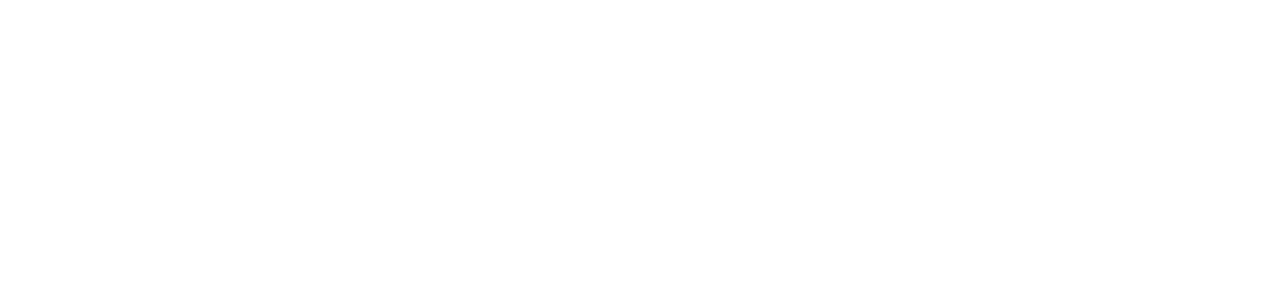
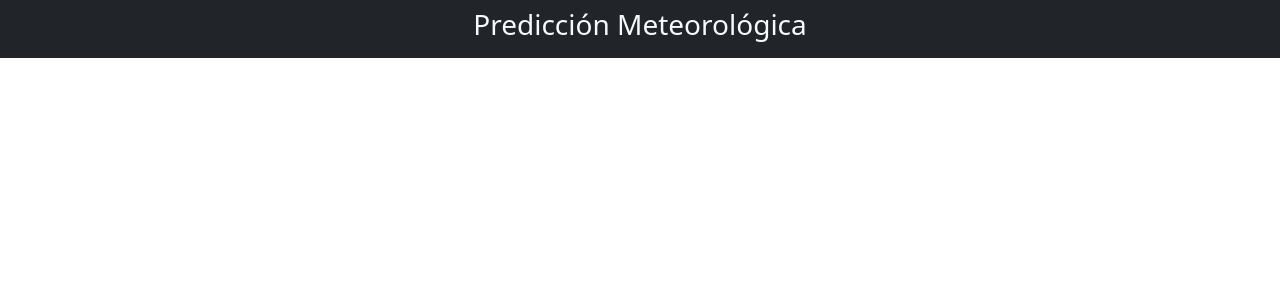
Before and after one commit to HamzaBhf00/openweather, a React (Create React App) app: page / in a window 1280 px wide. Shown: the top 300 px of the page. Built offline with nearby package versions, Linux system fonts and the light colour scheme.

Commit message:
NavBar y un poco de modificaciones

```diff
--- a/public/index.html
+++ b/public/index.html
@@ -1,14 +1,12 @@
 <!DOCTYPE html>
 <html lang="en">
+
 <head>
   <meta charset="utf-8" />
   <link rel="icon" href="%PUBLIC_URL%/favicon.ico" />
   <meta name="viewport" content="width=device-width, initial-scale=1" />
   <meta name="theme-color" content="#000000" />
-    <meta
-      name="description"
-      content="Web site created using create-react-app"
-    />
+  <meta name="description" content="Web site created using create-react-app" />
   <link rel="apple-touch-icon" href="%PUBLIC_URL%/logo192.png" />
   <!--
       manifest.json provides metadata used when your web app is installed on a
@@ -25,7 +23,10 @@
       Learn how to configure a non-root public URL by running `npm run build`.
     -->
   <title>React App</title>
+  <link href="https://cdn.jsdelivr.net/npm/bootstrap@5.1.3/dist/css/bootstrap.min.css" rel="stylesheet"
+    integrity="sha384-1BmE4kWBq78iYhFldvKuhfTAU6auU8tT94WrHftjDbrCEXSU1oBoqyl2QvZ6jIW3" crossorigin="anonymous">
 </head>
+
 <body>
   <noscript>You need to enable JavaScript to run this app.</noscript>
   <div id="root"></div>
@@ -40,4 +41,5 @@
       To create a production bundle, use `npm run build` or `yarn build`.
     -->
 </body>
+
 </html>
--- a/src/App.js
+++ b/src/App.js
@@ -1,9 +1,11 @@
-import logo from './logo.svg';
-import './App.css';
+import '.assets/App.css';
+import NavBar from './components/NavBar';
 
 function App() {
   return (
     <div className="App">
+
+      <NavBar />
 
     </div>
   );
--- /dev/null
+++ b/src/components/NavBar.js
@@ -0,0 +1,11 @@
+const NavBar = () =>{
+    return(
+        <nav className="navbar bg-dark text-light mb-5">
+            <div className="container-fluid">
+                <h3 className="mx-auto">Predicción Meteorológica</h3>
+            </div>
+        </nav>
+    );
+}
+
+export default NavBar;
--- a/src/index.js
+++ b/src/index.js
@@ -1,6 +1,6 @@
 import React from 'react';
 import ReactDOM from 'react-dom/client';
-import './index.css';
+import '.assets/index.css';
 import App from './App';
 import reportWebVitals from './reportWebVitals';
 
```
Also changed, not shown: src/assets/App.css (renamed from src/App.css), src/assets/index.css (renamed from src/index.css). Lines whose indentation alone changed are shown as unchanged.
